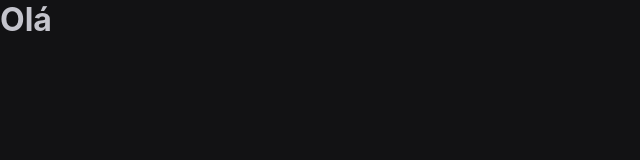
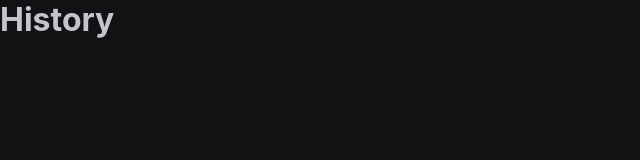
Before and after one commit to raiane-oliveira/Ignite-timer, a React (Vite) app: page /history in a window 1280 px wide. Shown: the top 160 px of the page, without its empty margins (0-640 px from the left). Built offline with nearby package versions, Linux system fonts and the light colour scheme.

Commit message:
feat: routes

```diff
--- a/package.json
+++ b/package.json
@@ -12,6 +12,7 @@
   "dependencies": {
     "react": "^18.2.0",
     "react-dom": "^18.2.0",
+    "react-router-dom": "^6.14.1",
     "styled-components": "^6.0.3"
   },
   "devDependencies": {
--- a/src/App.tsx
+++ b/src/App.tsx
@@ -1,11 +1,15 @@
 import { ThemeProvider } from 'styled-components'
 import { defaultTheme } from './styles/themes/default'
 import { GlobalStyle } from './styles/global'
+import { Router } from './Router'
+import { BrowserRouter } from 'react-router-dom'
 
 export function App() {
   return (
     <ThemeProvider theme={defaultTheme}>
-      <h1>Olá</h1>
+      <BrowserRouter>
+        <Router />
+      </BrowserRouter>
 
       <GlobalStyle />
     </ThemeProvider>
--- /dev/null
+++ b/src/Router.tsx
@@ -0,0 +1,12 @@
+import { Route, Routes } from 'react-router-dom'
+import { Home } from './pages/Home'
+import { History } from './pages/History'
+
+export function Router() {
+  return (
+    <Routes>
+      <Route path="/" element={<Home />} />
+      <Route path="/history" element={<History />} />
+    </Routes>
+  )
+}
--- /dev/null
+++ b/src/pages/History.tsx
@@ -0,0 +1,3 @@
+export function History() {
+  return <h1>History</h1>
+}
--- /dev/null
+++ b/src/pages/Home.tsx
@@ -0,0 +1,3 @@
+export function Home() {
+  return <h1>Home</h1>
+}
```
Also changed, not shown: 1 other file (tests, documents, lock files or other folders).
